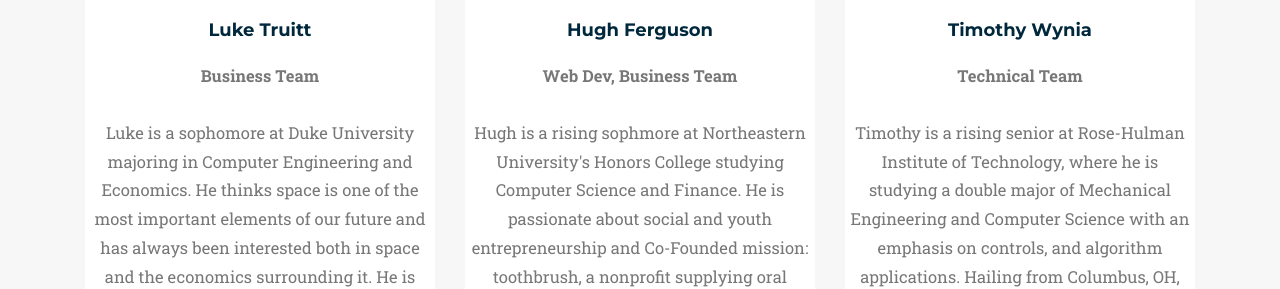
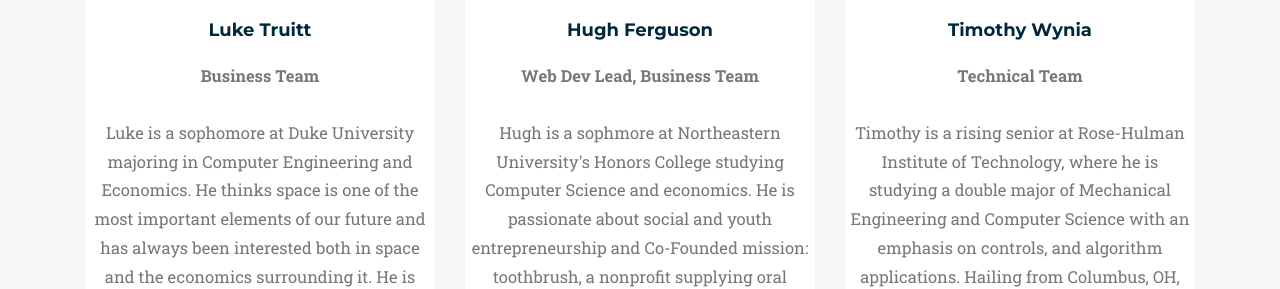
Before and after one commit to HughFerg/operation-space, a Jekyll site: the page built from _2017_pages/team.html, in a window 1280 px wide and 1400 px high, scrolled down 3080 px, cut to the strip 191-480 px from the top of the window. Built offline with Jekyll 4.4.1, drawn with Linux system fonts in a browser that asks for light colours; nearby versions of some CDN libraries; some web fonts are replaced; library files that are not in the unit come from our copies; some of the changed text lies outside the part shown.

Commit message:
fixed viewports for launch, edit teams, css cleanups

```diff
--- a/2017_teams/_posts/2017-05-31-team-14-hugh.markdown
+++ b/2017_teams/_posts/2017-05-31-team-14-hugh.markdown
@@ -1,10 +1,10 @@
 ---
 title: Hugh Ferguson
 name: Hugh Ferguson
-subtitle: Web Dev, Business Team
+subtitle: Web Dev Lead, Business Team
 layout: 2017_default
 img: HughMainHeadshot.jpg
 thumbnail: HughMainHeadshot.jpg
 alt: Hugh Ferguson
-description: Hugh is a rising sophmore at Northeastern University's Honors College studying Computer Science and Finance. He is passionate about social and youth entrepreneurship and Co-Founded mission&#58; toothbrush, a nonprofit supplying oral health supplies to disadvantaged families. He joined Operation Space because he is fascinated by science and physics, and wants to inspire others to tackle abmitious, real life projects.
+description: Hugh is a sophmore at Northeastern University's Honors College studying Computer Science and economics. He is passionate about social and youth entrepreneurship and Co-Founded mission&#58; toothbrush, a nonprofit supplying oral health supplies to disadvantaged families. He joined Operation Space because he is fascinated by science and physics, and wants to inspire others to tackle abmitious, real life projects.
 ---
--- a/_includes/2016_data/head.html
+++ b/_includes/2016_data/head.html
@@ -2,7 +2,7 @@
     <meta charset="utf-8">
     <meta http-equiv="X-UA-Compatible" content="IE=edge">
     <title>{% if page.title %}{{ page.title }}{% else %}{{ site.title }}{% endif %}</title>
-    <meta name="viewport" content="width=device-width">
+    <meta name="viewport" content="width=device-width, initial-scale=1">
     <meta name="description" content="{{ site.description }}">
     <link rel="canonical" href="{{ page.url | replace:'index.html','' | prepend: site.baseurl | prepend: site.url }}">
 
--- a/_layouts/2017_home.html
+++ b/_layouts/2017_home.html
@@ -29,11 +29,9 @@
                 <div class="intro-lead-in">Together We Can Inspire the Future</div>
                 <div class="intro-lead-in"><br></div>
                 <a href="#about" class="page-scroll btn btn-xl">Learn More</a>
-                <!--
                 <div class="launch-date-container">
-                    <div class="launch-date">Official Launch - May 2019</div>
+                    <div class="launch-date">Official Launch<br>May 2019</div>
                 </div>
-                -->
             </div>
         </div>
     </header>
```
Also changed, not shown: _includes/2016_css/agency.css (+63 -10 lines).
